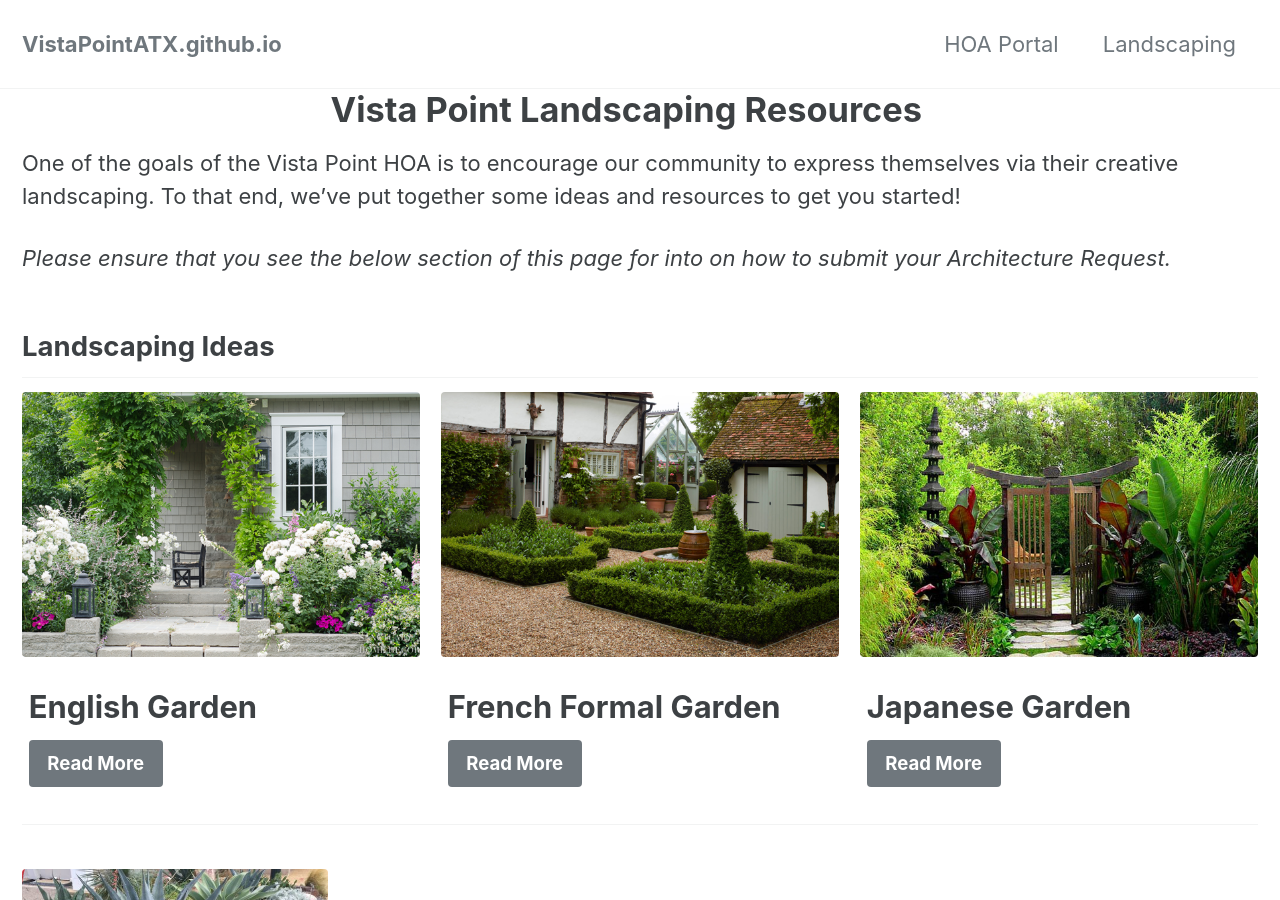
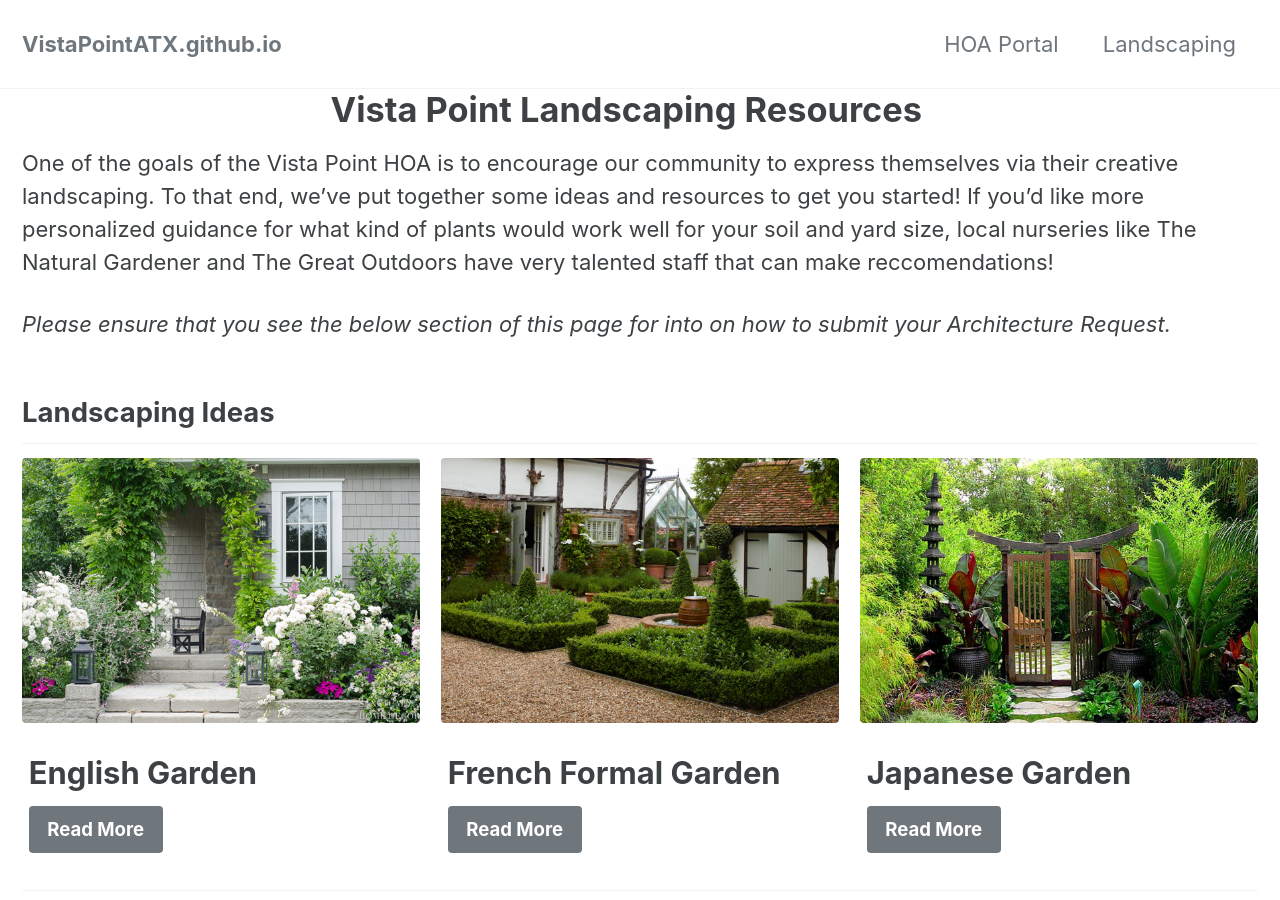
Before and after one commit to VistaPointATX/VistaPointATX.github.io, a Jekyll site: the page built from landscaping.md, in a window 1280 px wide and 900 px high. Built offline with Jekyll 4.4.1, drawn with Linux system fonts in a browser that asks for light colours; cached includes are drawn as plain includes; part of the change alters nothing that is shown; some of the changed text lies outside the part shown.

Commit message:
Adding more resources

```diff
--- a/landscaping.md
+++ b/landscaping.md
@@ -34,7 +34,7 @@ feature_row2:
 # Vista Point Landscaping Resources
 {: .text-center}
 
-One of the goals of the Vista Point HOA is to encourage our community to express themselves via their creative landscaping. To that end, we've put together some ideas and resources to get you started!
+One of the goals of the Vista Point HOA is to encourage our community to express themselves via their creative landscaping. To that end, we've put together some ideas and resources to get you started! If you'd like more personalized guidance for what kind of plants would work well for your soil and yard size, local nurseries like The Natural Gardener and The Great Outdoors have very talented staff that can make reccomendations!
 
 _Please ensure that you see the below section of this page for into on how to submit your Architecture Request._
 
@@ -53,6 +53,15 @@ Please submit any designs for submissions to:
 - [The Natural Gardener](https://tngaustin.com/)
 - [The Great Outdoors](https://gonursery.com/)
 - [Barton Springs Nursery](http://www.bartonspringsnursery.com/)
+- [Far South Wholesale Nursery](https://farsouthnursery.com/)
 
 ## South Austin Stones/Rocks/Dirt
 - [Rock N Dirt Yard](https://rockndirtyard.com/)
+
+## Miscellaneous Info
+- [Austin Native Plant Guide](http://www.austintexas.gov/department/grow-green/plant-guide)
+- [Austin Native and Adapted Plant Pdf] (https://www.austintexas.gov/watershed_protection/publications/document.cfm?id=198301)
+- [Austin Native Tree Guide](https://www.austintexas.gov/sites/default/files/files/Watershed/growgreen/2_8_12_native_tree_growing_guide_for_central_texas.pdf)
+- [TexasSmartScape Plant Finder and Landscape Advice](http://www.txsmartscape.com/plant-search/)
+- [Lady Bird Johnson Wildflower Center Plant Finder](https://www.wildflower.org/plants/)
+- [City of Austin Landscape Design (Info, Rebates, Pamphlets)](https://www.austintexas.gov/department/landscape-design)
```
